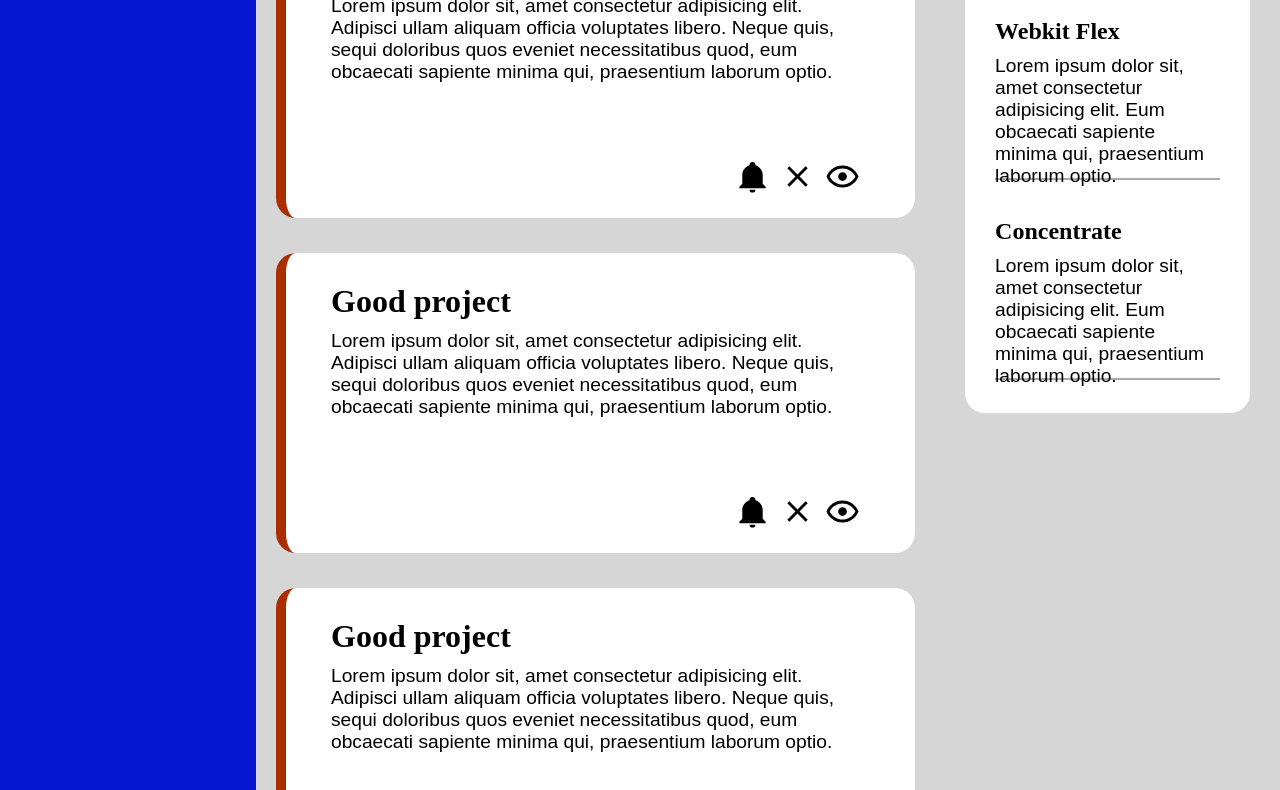
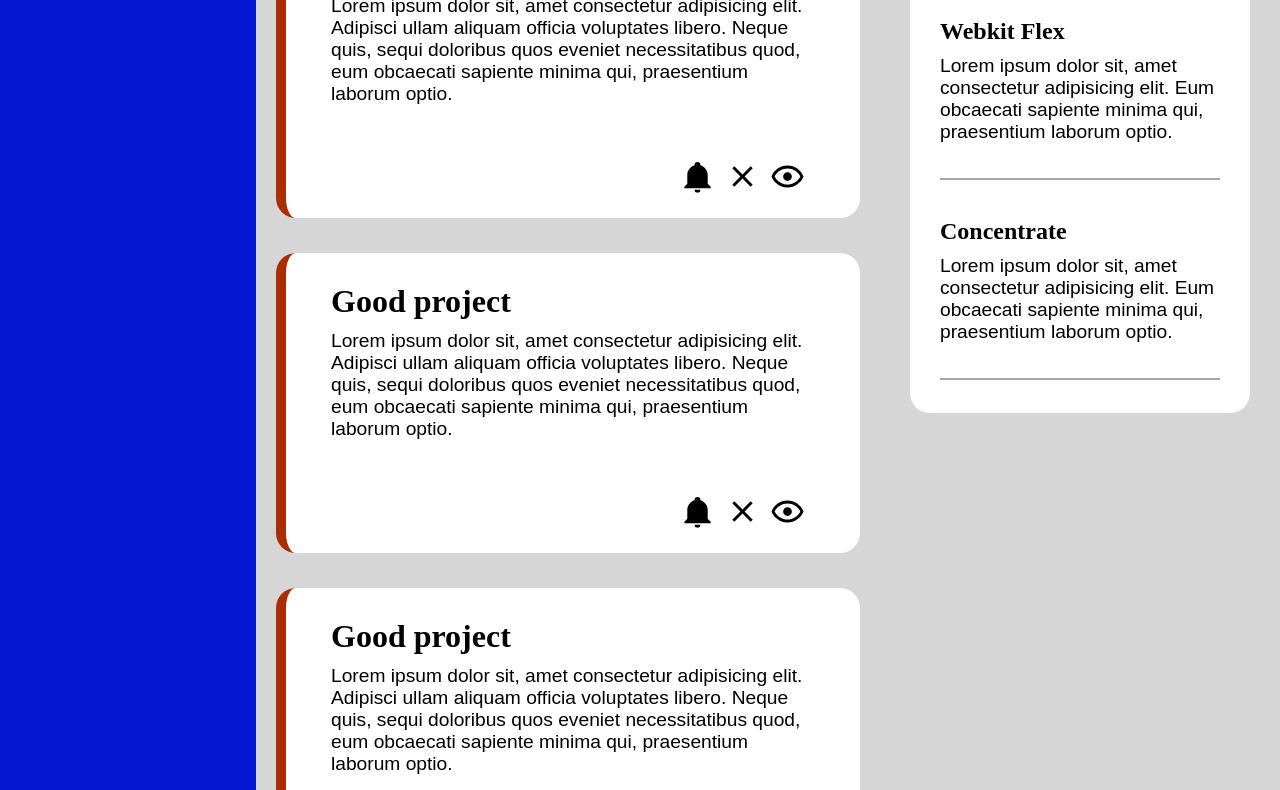
Before and after one commit to CastelShal/admin-dashboard, a plain HTML site: page index.html in a window 1280 px wide. Shown: the part 732-1522 px from the top of the page. Drawn offline with Linux system fonts and the light colour scheme.

Commit message:
Fixed card text overflow bug

```diff
--- a/styles.css
+++ b/styles.css
@@ -200,6 +200,7 @@ img.icon{
     grid-auto-flow: row;
     grid-auto-rows: 180px;
     gap:20px;
+    grid-template-columns: 280px;
 }
 
 .announcement{
```
